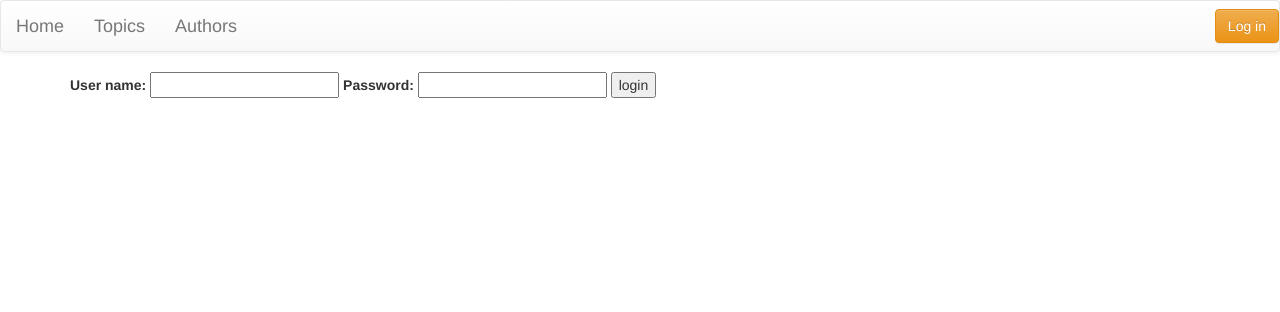
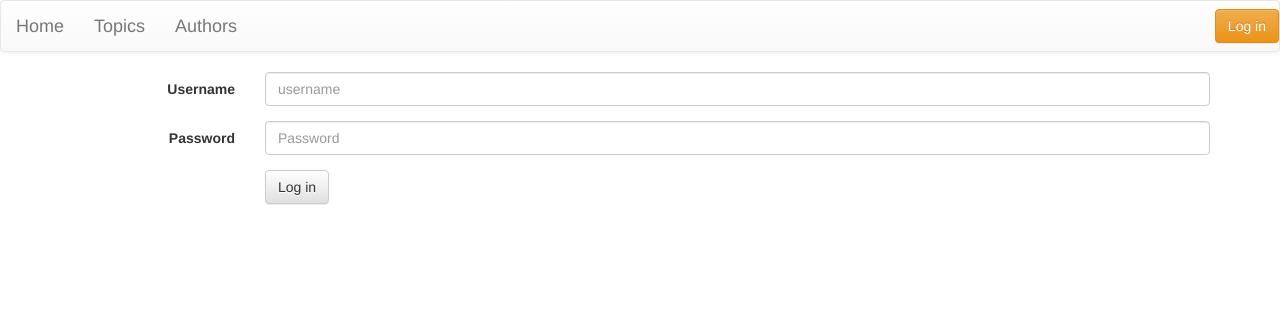
Before and after one commit to coordt/code_doc, a Django app: page /code_doc/accounts/login/ in a window 1280 px wide. Shown: the top 312 px of the page. Run offline with Django 3.2, Linux system fonts and the light colour scheme; parts of the project's set-up code (start-up, migrations or seed data) failed here and were passed over; some libraries are stand-ins or nearby versions.

Commit message:
Nicer login

```diff
--- a/code_doc/templates/registration/login.html
+++ b/code_doc/templates/registration/login.html
@@ -6,8 +6,32 @@
 {% block content %}
 
   {% if form.errors %}
-    <p class="error">Sorry, that's not a valid username or password</p>
+    <div class="alert alert-danger" role="alert">Sorry, that's not a valid username or password {{form.errors}}</div>
   {% endif %}
+
+	<form class="form-horizontal" role="form" method="post"> {% csrf_token %}
+	  <div class="form-group">
+	    <label for="username" class="col-sm-2 control-label">Username</label>
+	    <div class="col-sm-10">
+	      <input type="text" class="form-control" id="username" placeholder="username" name="username" value="" >
+	    </div>
+	  </div>
+	  <div class="form-group">
+	    <label for="password" class="col-sm-2 control-label">Password</label>
+	    <div class="col-sm-10">
+	      <input type="password" class="form-control" id="password" placeholder="Password" name="password" value="" >
+	    </div>
+	  </div>
+	  <div class="form-group">
+	    <div class="col-sm-offset-2 col-sm-10">
+	      <button type="submit" class="btn btn-default" value="login">Log in</button>
+	    </div>
+	  </div>
+	  <input type="hidden" name="next" value="{{ next|escape }}" />
+	</form>
+
+
+  <!--
 
   <form action="" method="post"> {% csrf_token %}
 
@@ -19,5 +43,5 @@
     <input type="submit" value="login" />
     <input type="hidden" name="next" value="{{ next|escape }}" />
   </form>
-
+  -->
 {% endblock %}
```
